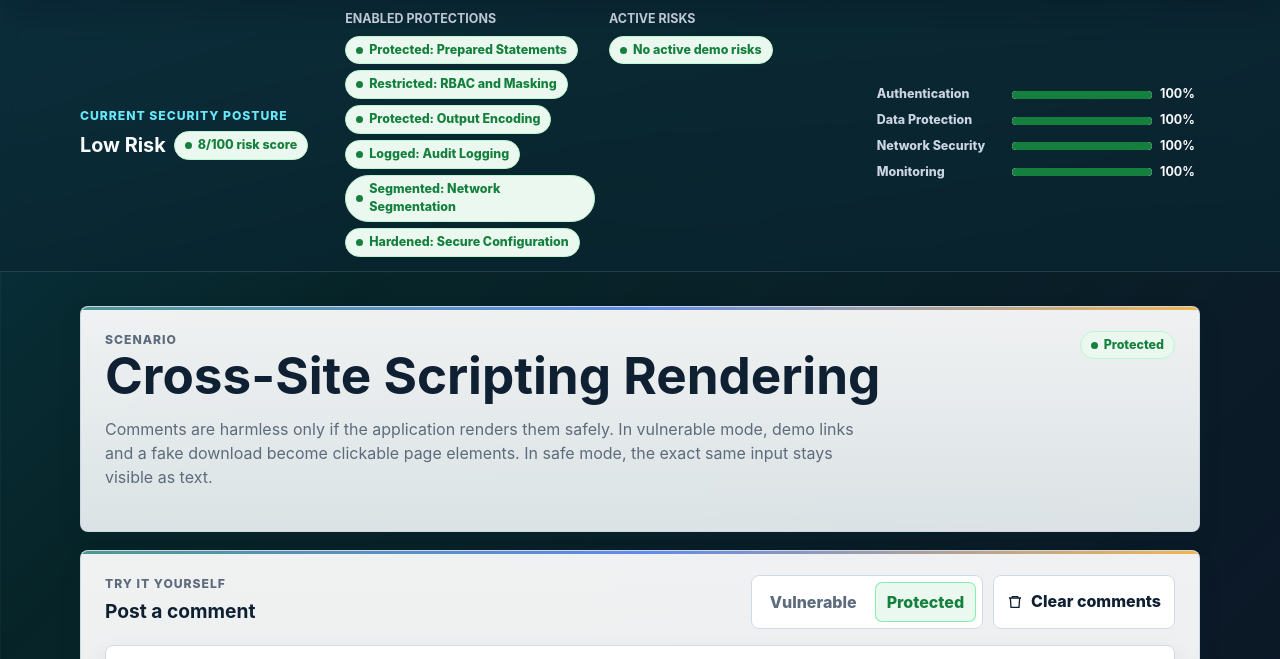
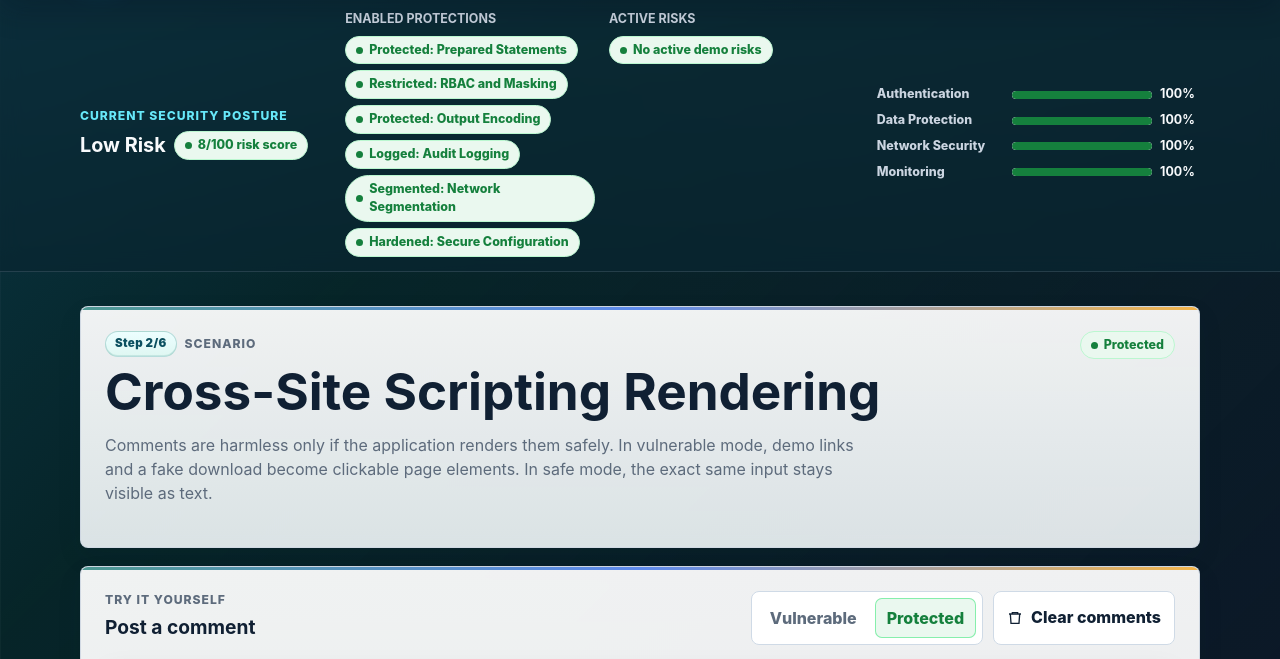
Before and after one commit to FuTina/vuln-demo-websec, a website: page public/xss.html in a window 1280 px wide. Shown: the part 77-736 px from the top of the page. Drawn offline with Linux system fonts and the light colour scheme.

Commit message:
feat: add step indicators to scenarios across demo modules for improved user guidance

```diff
--- a/public/css/ui.css
+++ b/public/css/ui.css
@@ -705,6 +705,35 @@ h3 {
   font-weight: 800;
   letter-spacing: 0.08em;
   text-transform: uppercase;
+}
+
+.module-kicker-row {
+  display: flex;
+  flex-wrap: wrap;
+  gap: 8px;
+  align-items: center;
+  margin-bottom: 8px;
+}
+
+.module-kicker-row .module-kicker {
+  margin-bottom: 0;
+}
+
+.step-chip {
+  display: inline-flex;
+  align-items: center;
+  min-height: 26px;
+  border: 1px solid rgba(15, 118, 110, .24);
+  border-radius: 999px;
+  color: var(--petrol-dark);
+  background: linear-gradient(180deg, #ecfeff, #dff7f2);
+  box-shadow: inset 0 -1px 0 rgba(15, 118, 110, .12);
+  padding: 4px 9px;
+  font-size: .72rem;
+  font-weight: 900;
+  letter-spacing: .03em;
+  line-height: 1;
+  white-space: nowrap;
 }
 
 .module-header {
--- a/public/xss.html
+++ b/public/xss.html
@@ -30,7 +30,10 @@
     <section class="module-section">
       <div class="module-header">
         <div>
-          <p class="module-kicker">Scenario</p>
+          <div class="module-kicker-row">
+            <span class="step-chip">Step 2/6</span>
+            <p class="module-kicker">Scenario</p>
+          </div>
           <h1>Cross-Site Scripting Rendering</h1>
           <p>
             Comments are harmless only if the application renders them safely. In vulnerable mode, demo links and a fake
```
Also changed, not shown: public/audit.html (+4 -1 lines), public/config.html (+4 -1 lines), public/network.html (+4 -1 lines), public/sqli.html (+4 -1 lines), public/users.html (+4 -1 lines).
